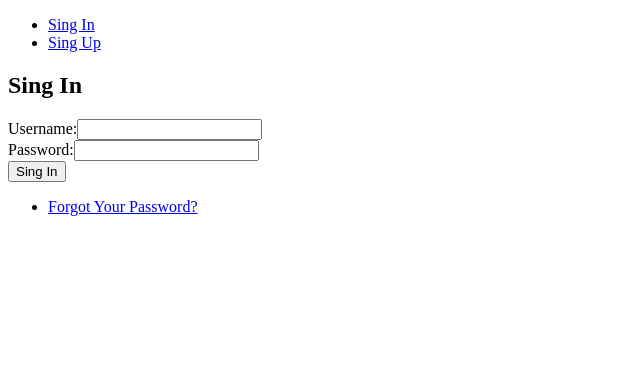
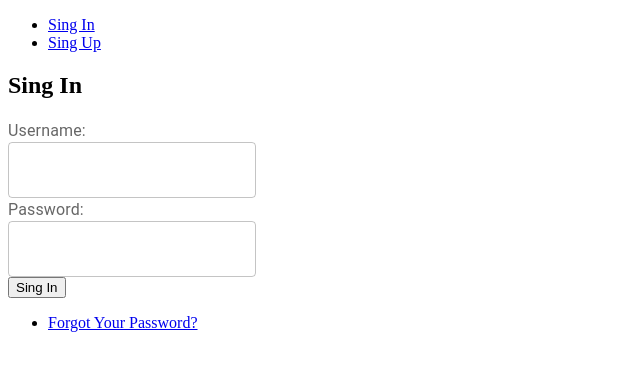
Before and after one commit to Amir-Aminian/schedule-assistant, a React (Create React App) app: page / in a window 1280 px wide. Shown: the top 370 px of the page, without its empty margins (0-640 px from the left). Built offline with nearby package versions, Linux system fonts and the light colour scheme.

Commit message:
started adding style to components

```diff
--- a/src/components/authentication/SingIn.js
+++ b/src/components/authentication/SingIn.js
@@ -19,7 +19,7 @@ const SingIn = () => {
             <form className="singIn" >
                 <h2>Sing In</h2>
                 <InputForm type="text" ref={usernameRef} nameId="username" text="Username:" />
-                <InputForm type="text" ref={passwordRef} nameId="password" text="Password:" />
+                <InputForm type="password" ref={passwordRef} nameId="password" text="Password:" />
                 <input type="button" onClick={submit} value={"Sing In"} />
             </form>
             <nav>
--- a/src/components/forms/InputForm.js
+++ b/src/components/forms/InputForm.js
@@ -1,11 +1,11 @@
 import { forwardRef } from "react";
+import { InputLabel, TextField } from '@mui/material';
 
-const InputForm = ({ type, nameId, text }, ref) => {
-
+const InputForm = ({ type, nameId, text, props }, ref) => {
     return (
         <div>
-            <label htmlFor={nameId}>{text}</label>
-            <input type={type} ref={ref} name={nameId} id={nameId} />
+            <InputLabel htmlFor={nameId}>{text}</InputLabel>
+            <TextField type={type} ref={ref} name={nameId} id={nameId} props />
         </div>
     )
 }
```
